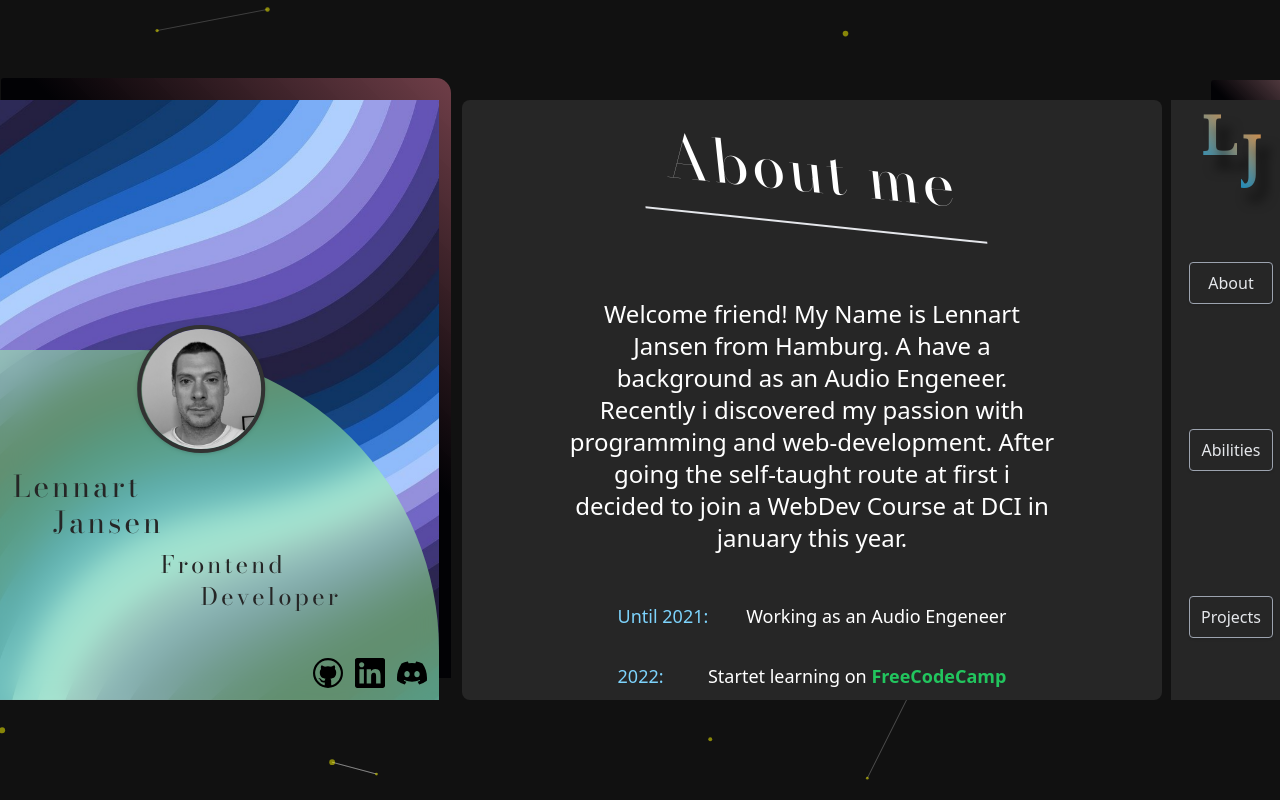
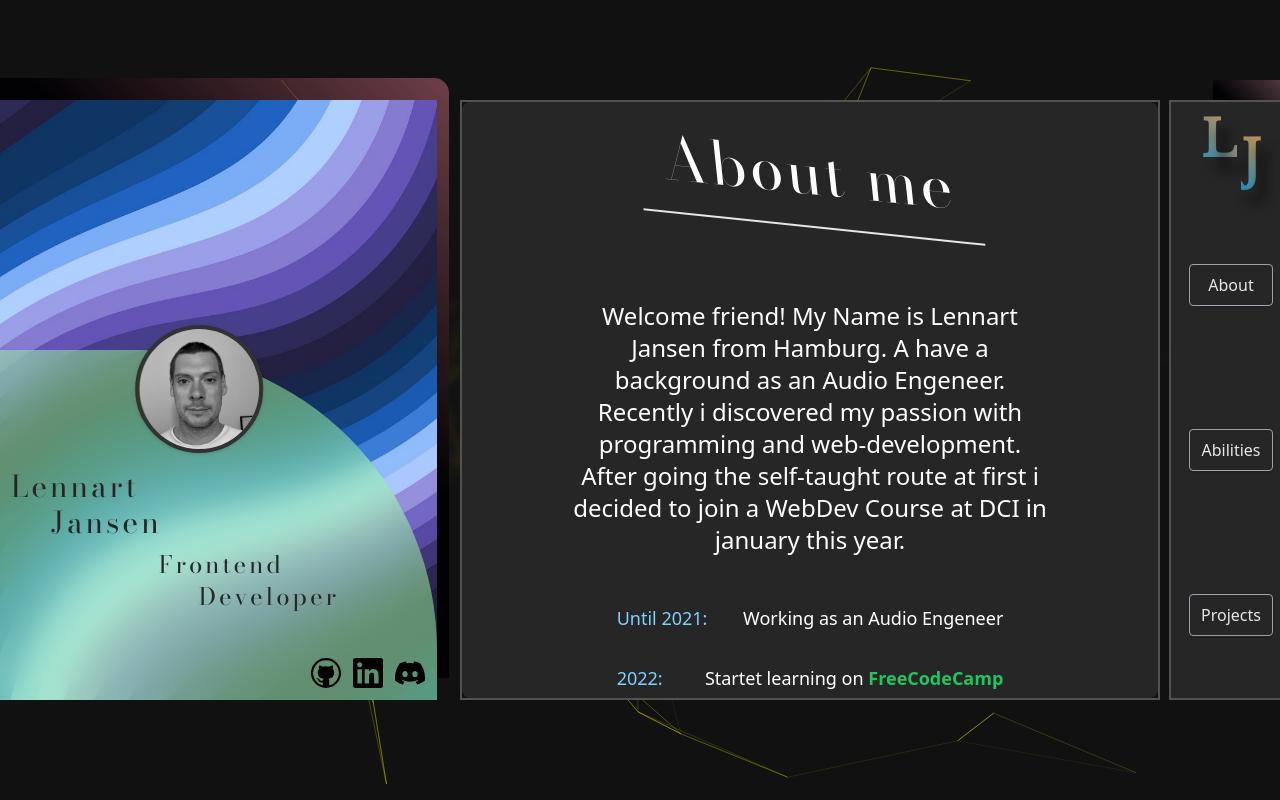
Before and after one commit to Len-J-108/portfolio, a React (Vite) app: page / in a window 1280 px wide. Shown: the top 800 px of the page. Built offline with nearby package versions, Linux system fonts and the light colour scheme.

Commit message:
finished

```diff
--- a/src/Components/ContentRight.jsx
+++ b/src/Components/ContentRight.jsx
@@ -4,7 +4,7 @@ import RoutesAnimated from './RoutesAnimated';
 
 const ContentRight = () => {
   return (
-    <div className="item-content-right">
+    <div className="item-content-right border-2 border-neutral-600">
       <LocationProvider>
         <RoutesAnimated />
       </LocationProvider>
--- a/src/Components/Navigation.jsx
+++ b/src/Components/Navigation.jsx
@@ -19,7 +19,7 @@ const Navigation = ({ loader }) => {
     'shadow',
     'bg-inherit',
     'active:scale-110',
-    'transition-transform'
+    'transition-transform',
   ];
 
   return (
@@ -28,7 +28,7 @@ const Navigation = ({ loader }) => {
       initial='initial'
       animate='final'
       id='written-name'
-      className='navigation flex flex-row lg:flex-col bg-neutral-800'
+      className='navigation flex flex-row lg:flex-col bg-neutral-800 border-2 border-neutral-600'
     >
       <Logo />
       <NavLink
--- a/src/Components/ParticleA.jsx
+++ b/src/Components/ParticleA.jsx
@@ -25,17 +25,17 @@ const ParticlesA = () => {
             value: 10,
             density: {
               enable: true,
-              value_area: 500,
+              value_area: 250,
             },
           },
           color: {
             value: '#FFFB00FF',
           },
           shape: {
-            type: 'circle',
+            type: '<>',
             stroke: {
               width: 0,
-              color: '#000000',
+              color: '#FFFB00FF',
             },
             polygon: {
               nb_sides: 5,
@@ -46,25 +46,25 @@ const ParticlesA = () => {
             random: false,
             anim: {
               enable: false,
-              speed: 1,
+              speed: .27,
               opacity_min: 0.1,
               sync: false,
             },
           },
           size: {
-            value: 3,
+            value: 9,
             random: true,
             anim: {
               enable: false,
-              speed: 40,
+              speed: 20,
               size_min: 0.1,
               sync: false,
             },
           },
           line_linked: {
             enable: true,
-            distance: 150,
-            color: '#ffffff',
+            distance: 200,
+            color: '#FFFB00FF',
             opacity: 0.4,
             width: 1,
           },
@@ -76,7 +76,7 @@ const ParticlesA = () => {
             straight: false,
             out_mode: 'out',
             attract: {
-              enable: false,
+              enable: true,
               rotateX: 600,
               rotateY: 1200,
             },
@@ -97,20 +97,20 @@ const ParticlesA = () => {
           },
           modes: {
             grab: {
-              distance: 400,
+              distance: 100,
               line_linked: {
                 opacity: 1,
               },
             },
             bubble: {
-              distance: 400,
+              distance: 100,
               size: 40,
               duration: 2,
               opacity: 8,
               speed: 1,
             },
             repulse: {
-              distance: 200,
+              distance: 100,
             },
             push: {
               particles_nb: 4,
--- a/src/Styles/Layout/flex.scss
+++ b/src/Styles/Layout/flex.scss
@@ -1,6 +1,7 @@
 .content-container {
   height: 600px;
   gap: 9px;
+  backdrop-filter: blur(5px);
   // align-items: stretch;
 }
 
```
